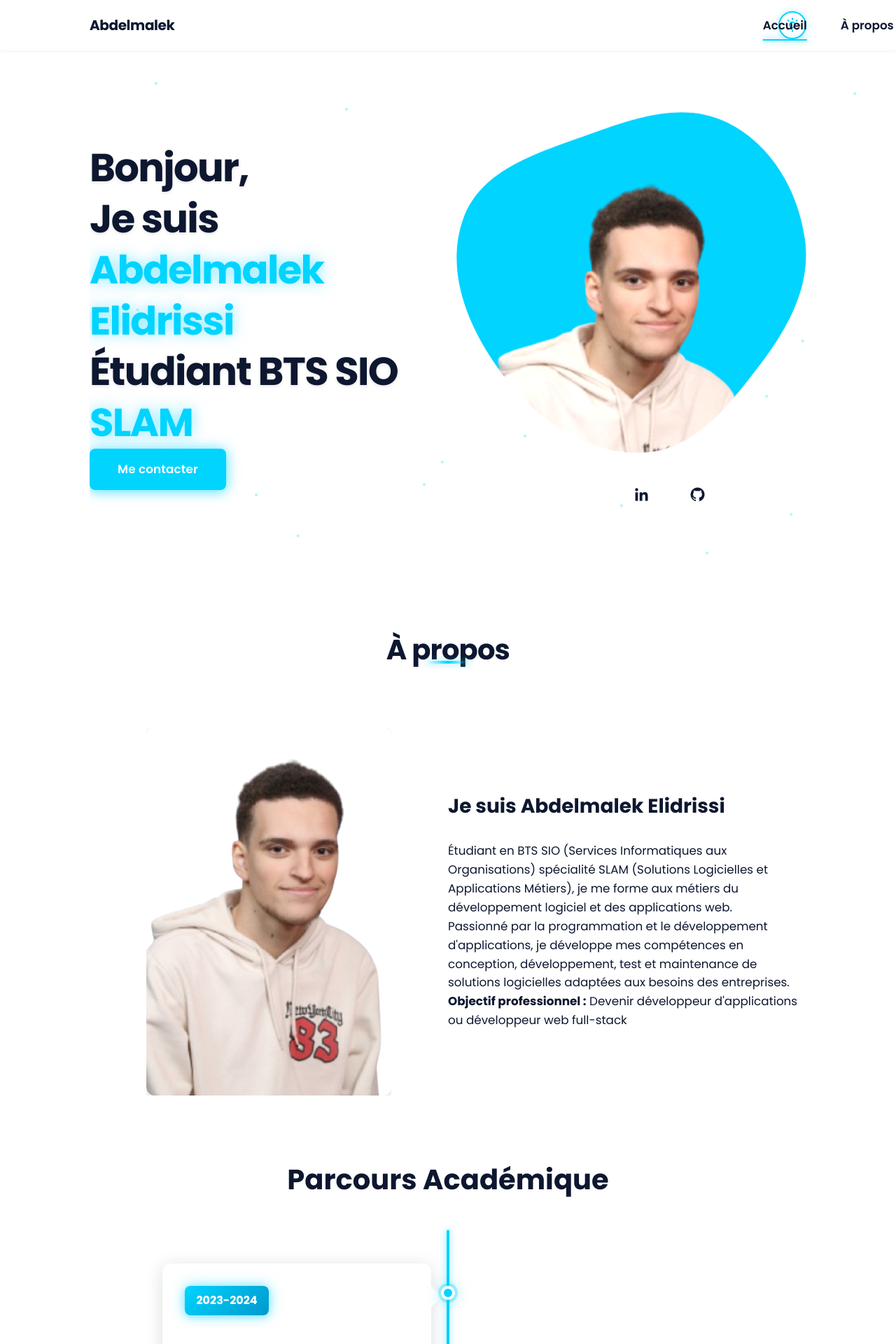
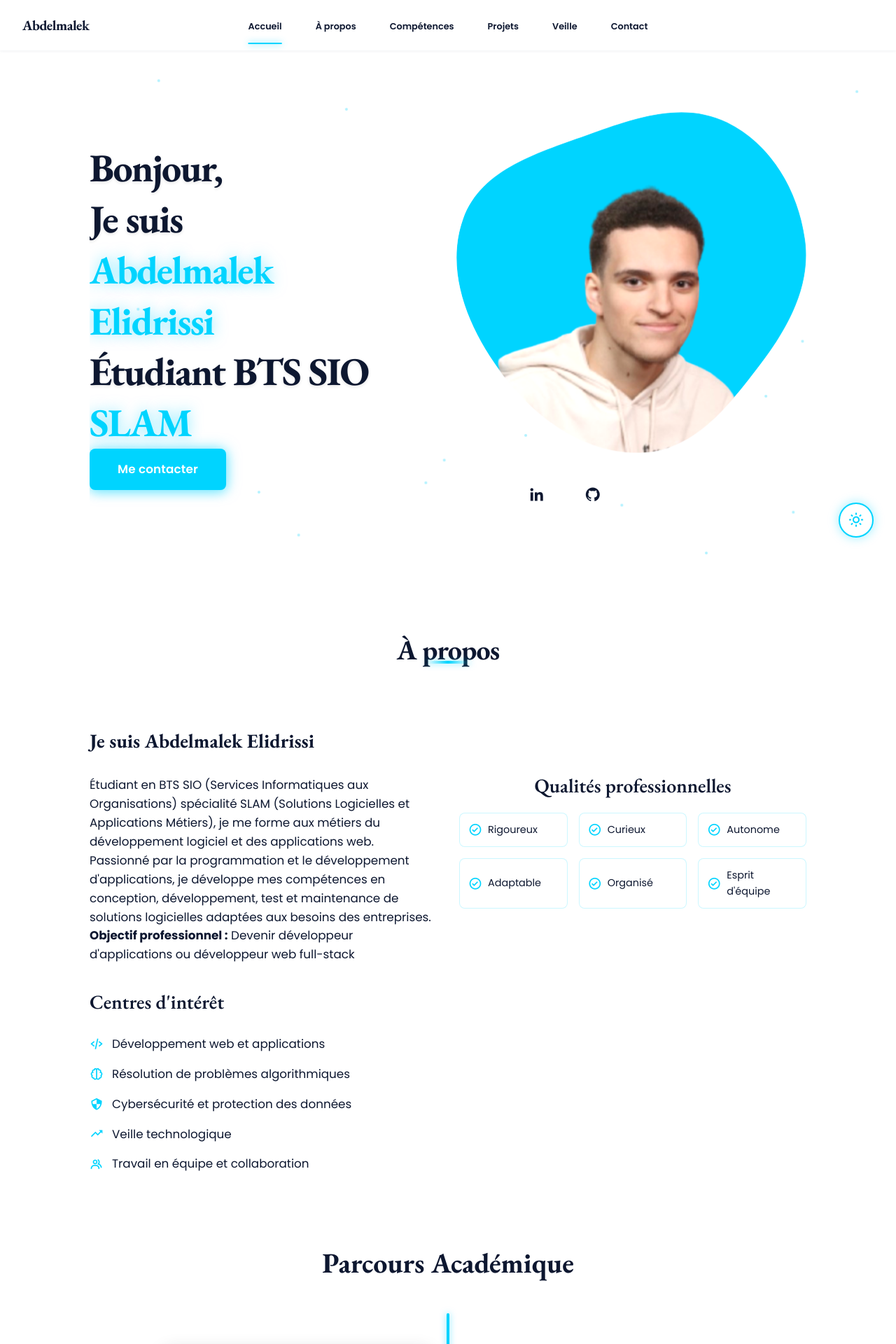
Before and after one commit to abdel1452/Portfolio, a PHP site: page / in a window 1280 px wide. Shown: the top 1920 px of the page at 70% size. Run offline with PHP 8.4, Linux system fonts and the light colour scheme.

Commit message:
AmÃ©liorations: navbar centrÃ©e, contenu sections About et Skills, police Bookman pour Ã©lÃ©ments importants

```diff
--- a/assets/css/styles.css
+++ b/assets/css/styles.css
@@ -1,5 +1,6 @@
 /*===== GOOGLE FONTS =====*/
 @import url("https://fonts.googleapis.com/css2?family=Poppins:wght@400;600;700&display=swap");
+@import url("https://fonts.googleapis.com/css2?family=EB+Garamond:wght@400;500;600;700&display=swap");
 /*===== VARIABLES CSS =====*/
 :root {
   --header-height: 3rem;
@@ -20,6 +21,7 @@
   --card-bg: #ffffff;
   /*===== Typographie =====*/
   --body-font: "Poppins", sans-serif;
+  --heading-font: "EB Garamond", "Bookman Old Style", "Bookman", serif;
   --big-font-size: 2rem;
   --h2-font-size: 1.5rem;
   --h3-font-size: 1.25rem;
@@ -227,6 +229,7 @@ img {
   text-align: center;
   animation: fadeInDown 0.8s ease-out;
   letter-spacing: -0.02em;
+  font-family: var(--heading-font);
 }
 
 @keyframes fadeInDown {
@@ -284,6 +287,14 @@ img {
   margin-right: var(--mb-2);
 }
 
+.nav.bd-grid {
+  max-width: 100%;
+  margin-left: 0;
+  margin-right: 0;
+  display: flex;
+}
+
+
 @media screen and (max-width: 767px) {
   .bd-grid {
     margin-left: 1rem;
@@ -329,20 +340,19 @@ body.dark-mode .l-header.scrolled {
   justify-content: space-between;
   align-items: center;
   font-weight: var(--font-semi);
-}
-
-.nav__right {
-  display: flex;
-  align-items: center;
-  gap: 1rem;
+  overflow-x: visible;
+  position: relative;
 }
 
 .theme-toggle {
+  position: fixed;
+  bottom: 2rem;
+  right: 2rem;
   background: transparent;
   border: 2px solid var(--neon-blue);
   border-radius: 50%;
-  width: 40px;
-  height: 40px;
+  width: 50px;
+  height: 50px;
   display: flex;
   align-items: center;
   justify-content: center;
@@ -350,7 +360,9 @@ body.dark-mode .l-header.scrolled {
   transition: all 0.3s ease;
   color: var(--neon-blue);
   font-size: 1.5rem;
-  box-shadow: 0 0 10px rgba(0, 212, 255, 0.3);
+  box-shadow: 0 0 15px rgba(0, 212, 255, 0.4);
+  z-index: 999;
+  background-color: var(--bg-color);
 }
 
 .theme-toggle:hover {
@@ -453,6 +487,7 @@ body.dark-mode .theme-toggle:hover {
   font-size: 1.25rem;
   letter-spacing: -0.02em;
   transition: color 0.3s ease;
+  font-family: var(--heading-font);
 }
 .nav__toggle {
   color: var(--text-color);
@@ -545,6 +580,7 @@ body.dark-mode .theme-toggle:hover {
   font-size: 1.75rem;
   font-weight: 700;
   line-height: 1.2;
+  font-family: var(--heading-font);
   margin-bottom: var(--mb-3);
   color: var(--text-color);
   letter-spacing: -0.02em;
@@ -830,6 +866,7 @@ body.dark-mode .theme-toggle:hover {
   margin-bottom: var(--mb-4);
   color: var(--text-color);
   line-height: var(--line-height-title);
+  font-family: var(--heading-font);
 }
 .about__img {
   justify-self: center;
@@ -870,6 +907,84 @@ body.dark-mode .theme-toggle:hover {
   opacity: 1;
 }
 
+.about__interests {
+  margin-top: 2rem;
+  text-align: left;
+}
+
+.about__interests-title {
+  font-size: var(--h3-font-size);
+  font-weight: 600;
+  margin-bottom: 1rem;
+  color: var(--text-color);
+  font-family: var(--heading-font);
+}
+
+.about__interests-list {
+  list-style: none;
+  padding: 0;
+  margin: 0;
+}
+
+.about__interests-list li {
+  padding: 0.5rem 0;
+  color: var(--text-color);
+  display: flex;
+  align-items: center;
+  gap: 0.75rem;
+}
+
+.about__interests-list li i {
+  color: var(--neon-blue);
+  font-size: 1.25rem;
+}
+
+.about__qualities {
+  margin-top: 2rem;
+}
+
+.about__qualities-title {
+  font-size: var(--h3-font-size);
+  font-weight: 600;
+  margin-bottom: 1rem;
+  color: var(--text-color);
+  text-align: center;
+  font-family: var(--heading-font);
+}
+
+.about__qualities-grid {
+  display: grid;
+  grid-template-columns: repeat(2, 1fr);
+  gap: 1rem;
+}
+
+.about__quality-item {
+  display: flex;
+  align-items: center;
+  gap: 0.5rem;
+  padding: 0.75rem;
+  background-color: var(--card-bg);
+  border-radius: 0.5rem;
+  border: 1px solid rgba(0, 212, 255, 0.2);
+  transition: all 0.3s ease;
+}
+
+.about__quality-item:hover {
+  border-color: var(--neon-blue);
+  box-shadow: 0 0 15px rgba(0, 212, 255, 0.3);
+  transform: translateY(-2px);
+}
+
+.about__quality-item i {
+  color: var(--neon-blue);
+  font-size: 1.25rem;
+}
+
+.about__quality-item span {
+  color: var(--text-color);
+  font-size: 0.9rem;
+}
+
 @keyframes shine {
   0% {
     top: -50%;
@@ -893,6 +1008,7 @@ body.dark-mode .theme-toggle:hover {
   text-align: center;
   margin-bottom: var(--mb-5);
   color: var(--text-color);
+  font-family: var(--heading-font);
 }
 
 .timeline {
@@ -2162,20 +2354,37 @@ body.dark-mode .footer {
   }
   .nav {
     height: calc(var(--header-height) + 1.5rem);
+    padding-left: 2rem;
+    padding-right: 2rem;
+    width: 100%;
+    max-width: 100%;
+    justify-content: space-between;
+    position: relative;
+  }
+  .nav__menu {
+    position: absolute;
+    left: 50%;
+    transform: translateX(-50%);
   }
   .nav__list {
     display: flex;
     padding-top: 0;
+    align-items: center;
   }
   .nav__item {
     margin-left: var(--mb-6);
     margin-bottom: 0;
   }
+  .nav__item:first-child {
+    margin-left: 0;
+  }
   .nav__toggle {
     display: none !important;
   }
   .nav__menu {
-    position: static !important;
+    position: absolute !important;
+    left: 50% !important;
+    transform: translateX(-50%) !important;
     right: auto !important;
     width: auto !important;
     height: auto !important;
@@ -2187,6 +2396,7 @@ body.dark-mode .footer {
   }
   .nav__link {
     color: var(--text-color);
+    font-size: 0.8rem;
   }
   .home {
     padding: 8rem 0 2rem;
@@ -2210,8 +2420,26 @@ body.dark-mode .footer {
   .skills__container {
     grid-template-columns: repeat(2, 1fr);
     column-gap: 2rem;
-    align-items: center;
+    align-items: start;
     text-align: initial;
+  }
+
+  .about__container {
+    grid-template-columns: repeat(2, 1fr);
+    column-gap: 2rem;
+    align-items: start;
+  }
+
+  .about__qualities-grid {
+    grid-template-columns: repeat(3, 1fr);
+  }
+
+  .skills__tools {
+    grid-template-columns: repeat(2, 1fr);
+  }
+
+  .skills__soft {
+    grid-template-columns: repeat(2, 1fr);
   }
   .work__container {
     grid-template-columns: repeat(3, 1fr);
@@ -2240,6 +2468,12 @@ body.dark-mode .footer {
   .bd-grid {
     margin-left: auto;
     margin-right: auto;
+  }
+
+  .nav.bd-grid {
+    margin-left: 0;
+    margin-right: 0;
+    max-width: 100%;
   }
   .home {
     padding: 10rem 0 2rem;
--- a/index.html
+++ b/index.html
@@ -44,9 +44,6 @@
                 </div>
 
                 <div class="nav__right">
-                    <button class="theme-toggle" id="theme-toggle" aria-label="Changer le thème">
-                        <i class='bx bx-sun theme-icon' id="theme-icon"></i>
-                    </button>
                     <div class="nav__toggle" id="nav-toggle">
                         <i class='bx bx-menu'></i>
                     </div>
@@ -85,15 +82,52 @@
                 <h2 class="section-title">À propos</h2>
 
                 <div class="about__container bd-grid">
-                    <div class="about__img">
-                        <img src="home-removebg-preview.png" alt="Abdelmalek Elidrissi">
-                    </div>
-
                     <div>
                         <h2 class="about__subtitle">Je suis Abdelmalek Elidrissi</h2>
                         <p class="about__text">Étudiant en BTS SIO (Services Informatiques aux Organisations) spécialité SLAM (Solutions Logicielles et Applications Métiers), je me forme aux métiers du développement logiciel et des applications web.</p>
                         <p class="about__text">Passionné par la programmation et le développement d'applications, je développe mes compétences en conception, développement, test et maintenance de solutions logicielles adaptées aux besoins des entreprises.</p>
                         <p class="about__text"><strong>Objectif professionnel :</strong> Devenir développeur d'applications ou développeur web full-stack</p>
+
+                        <div class="about__interests">
+                            <h3 class="about__interests-title">Centres d'intérêt</h3>
+                            <ul class="about__interests-list">
+                                <li><i class='bx bx-code-alt'></i> Développement web et applications</li>
+                                <li><i class='bx bx-brain'></i> Résolution de problèmes algorithmiques</li>
+                                <li><i class='bx bx-shield-quarter'></i> Cybersécurité et protection des données</li>
+                                <li><i class='bx bx-trending-up'></i> Veille technologique</li>
+                                <li><i class='bx bx-group'></i> Travail en équipe et collaboration</li>
+                            </ul>
+                        </div>
+                    </div>
+
+                    <div class="about__qualities">
+                        <h3 class="about__qualities-title">Qualités professionnelles</h3>
+                        <div class="about__qualities-grid">
+                            <div class="about__quality-item">
+                                <i class='bx bx-check-circle'></i>
+                                <span>Rigoureux</span>
+                            </div>
+                            <div class="about__quality-item">
+                                <i class='bx bx-check-circle'></i>
+                                <span>Curieux</span>
+                            </div>
+                            <div class="about__quality-item">
+                                <i class='bx bx-check-circle'></i>
+                                <span>Autonome</span>
+                            </div>
+                            <div class="about__quality-item">
+                                <i class='bx bx-check-circle'></i>
+                                <span>Adaptable</span>
+                            </div>
+                            <div class="about__quality-item">
+                                <i class='bx bx-check-circle'></i>
+                                <span>Organisé</span>
+                            </div>
+                            <div class="about__quality-item">
+                                <i class='bx bx-check-circle'></i>
+                                <span>Esprit d'équipe</span>
+                            </div>
+                        </div>
                     </div>
                 </div>
 
@@ -234,7 +268,55 @@
                     </div>
 
                     <div>
-                        <img src="home-removebg-preview.png" alt="Compétences SLAM" class="skills__img">
+                        <h2 class="skills__subtitle">Outils & Technologies</h2>
+                        <p class="skills__text">Maîtrise des outils de développement et des technologies modernes pour créer des solutions efficaces.</p>
+
+                        <div class="skills__tools">
+                            <div class="skills__tool-item">
+                                <i class='bx bxl-git'></i>
+                                <span>Git / GitHub</span>
+                            </div>
+                            <div class="skills__tool-item">
+                                <i class='bx bx-code-block'></i>
+                                <span>VS Code</span>
+                            </div>
+                            <div class="skills__tool-item">
+                                <i class='bx bx-server'></i>
+                                <span>MySQL / PostgreSQL</span>
+                            </div>
+                            <div class="skills__tool-item">
+                                <i class='bx bx-window'></i>
+                                <span>Frameworks web</span>
+                            </div>
+                            <div class="skills__tool-item">
+                                <i class='bx bx-shield'></i>
+                                <span>Cybersécurité</span>
+                            </div>
+                            <div class="skills__tool-item">
+                                <i class='bx bx-cloud'></i>
+                                <span>Cloud Computing</span>
+                            </div>
+                        </div>
+
+                        <h3 class="skills__subtitle" style="margin-top: 2rem;">Compétences Transversales</h3>
+                        <div class="skills__soft">
+                            <div class="skills__soft-item">
+                                <i class='bx bx-group'></i>
+                                <span>Travail en équipe</span>
+                            </div>
+                            <div class="skills__soft-item">
+                                <i class='bx bx-message-dots'></i>
+                                <span>Communication</span>
+                            </div>
+                            <div class="skills__soft-item">
+                                <i class='bx bx-time'></i>
+                                <span>Gestion de projet</span>
+                            </div>
+                            <div class="skills__soft-item">
+                                <i class='bx bx-book'></i>
+                                <span>Veille technologique</span>
+                            </div>
+                        </div>
                     </div>
                 </div>
             </section>
@@ -405,6 +487,10 @@
             <p class="footer__copy">&#169; 2026 Abdelmalek Elidrissi - Étudiant BTS SIO SLAM. Tous droits réservés.</p>
         </footer>
 
+        <!--===== THEME TOGGLE BUTTON =====-->
+        <button class="theme-toggle" id="theme-toggle" aria-label="Changer le thème">
+            <i class='bx bx-sun theme-icon' id="theme-icon"></i>
+        </button>
 
         <!--===== SCROLL REVEAL =====-->
         <script src="https://unpkg.com/scrollreveal"></script>
```
Also changed, not shown: other parts of assets/css/styles.css (+102 -4 lines).
